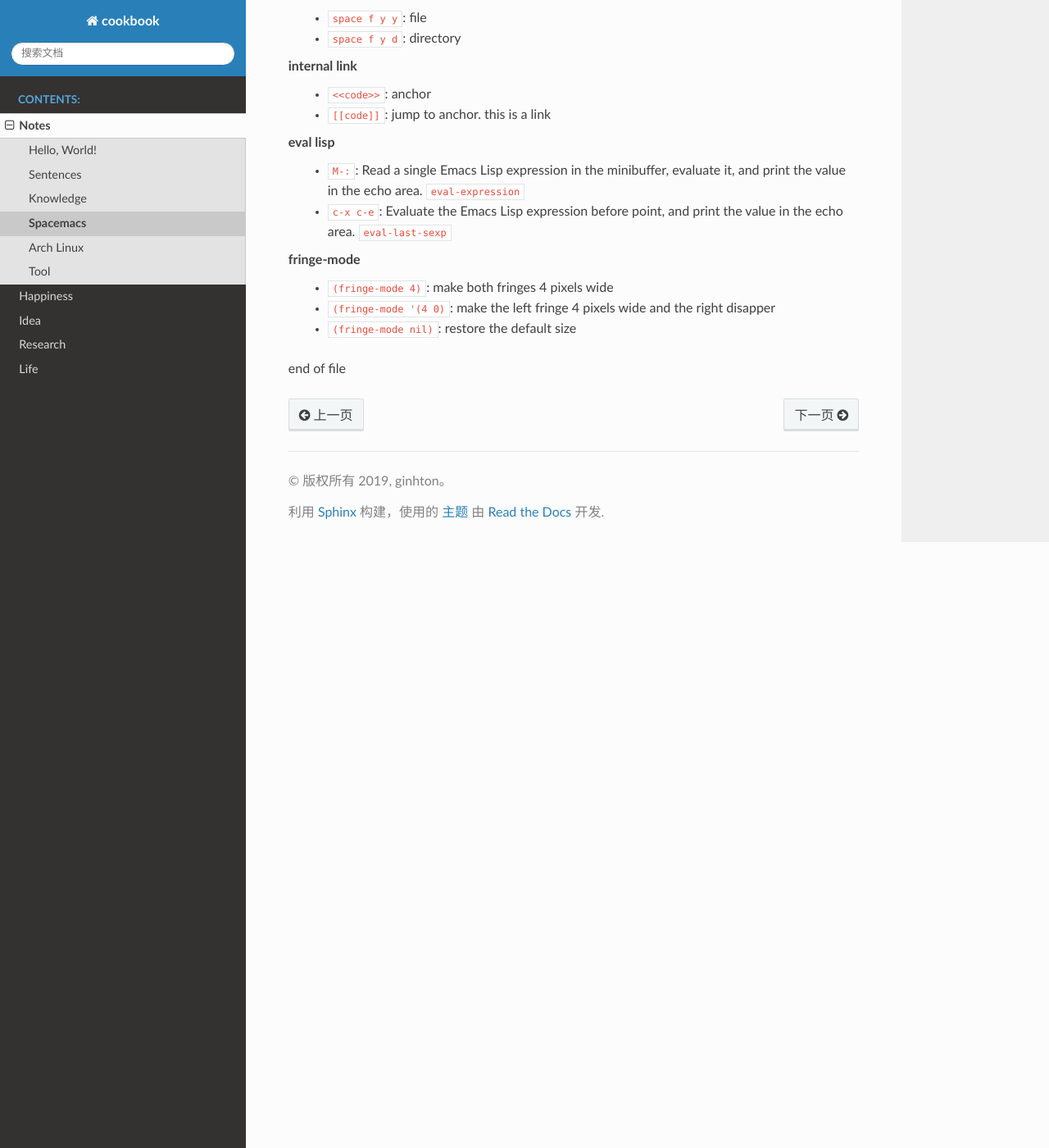
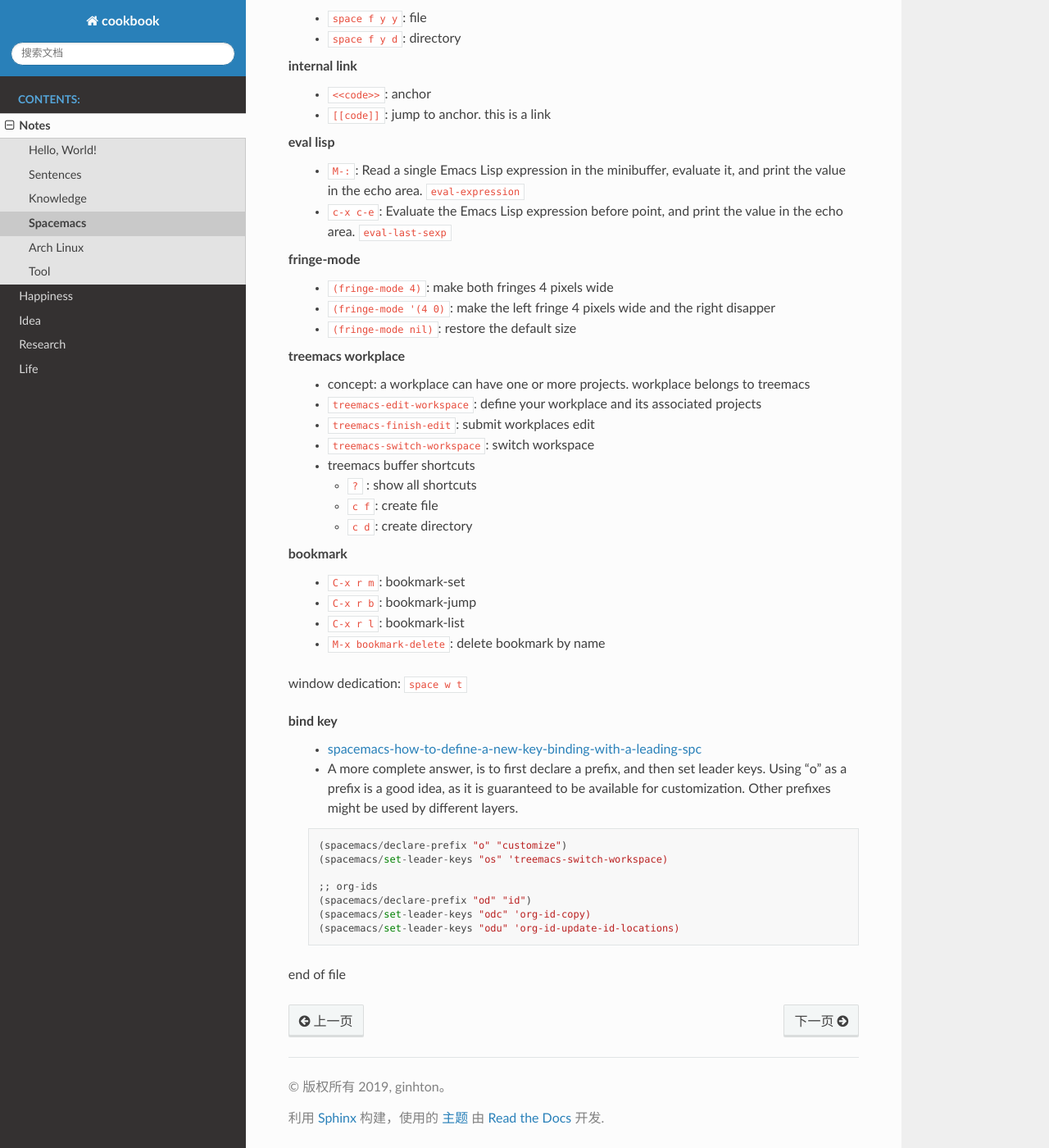
Before and after one commit to ginhton/cookbook, a Sphinx documentation site: the page built from source/notes/spacemacs.rst, in a window 1280 px wide and 1400 px high, scrolled down 855 px. Shown: the whole window at 82% size. Built offline with Sphinx 7.4.7 and the Read the Docs theme 2.0.0, drawn with Linux system fonts in a browser that asks for light colours.

Commit message:
2019-07-17

```diff
--- a/source/happiness/life.rst
+++ b/source/happiness/life.rst
@@ -121,7 +121,6 @@ permission to be human, to experience the emotion
 做事适度，尽量不要动用太多意志力。
 
 
-
 非主线任务，可以随时停手，做成啥算啥，无所谓。
 
 
--- a/source/notes/spacemacs.rst
+++ b/source/notes/spacemacs.rst
@@ -58,4 +58,41 @@ fringe-mode
   - ``(fringe-mode nil)``: restore the default size
 
 
+treemacs workplace
+  - concept: a workplace can have one or more projects. workplace belongs to treemacs
+  - ``treemacs-edit-workspace``: define your workplace and its associated projects
+  - ``treemacs-finish-edit``: submit workplaces edit
+  - ``treemacs-switch-workspace``: switch workspace
+  - treemacs buffer shortcuts
+
+    - ``?`` : show all shortcuts
+    - ``c f``: create file
+    - ``c d``: create directory
+
+
+bookmark
+  - ``C-x r m``: bookmark-set
+  - ``C-x r b``: bookmark-jump
+  - ``C-x r l``: bookmark-list
+  - ``M-x bookmark-delete``: delete bookmark by name
+
+
+window dedication: ``space w t``
+
+
+bind key
+  - `spacemacs-how-to-define-a-new-key-binding-with-a-leading-spc <https://stackoverflow.com/questions/46777840/spacemacs-how-to-define-a-new-key-binding-with-a-leading-spc>`_
+  - A more complete answer, is to first declare a prefix, and then set leader keys. Using "o" as a prefix is a good idea, as it is guaranteed to be available for customization. Other prefixes might be used by different layers.
+
+  ::
+
+    (spacemacs/declare-prefix "o" "customize")
+    (spacemacs/set-leader-keys "os" 'treemacs-switch-workspace)
+
+    ;; org-ids
+    (spacemacs/declare-prefix "od" "id")
+    (spacemacs/set-leader-keys "odc" 'org-id-copy)
+    (spacemacs/set-leader-keys "odu" 'org-id-update-id-locations)
+
+
 end of file
--- a/source/notes/tool.rst
+++ b/source/notes/tool.rst
@@ -210,4 +210,8 @@ editor
 jrnl
   - simple journal cmd tool
 
+
+terminal for windows
+  - http://www.sunyouqun.com/2019/04/command-line-tools-summary/
+
 end of items
```
Also changed, not shown: other parts of source/happiness/life.rst (+1 -1 lines), source/notes/knowledge.rst (+30 -0 lines).
